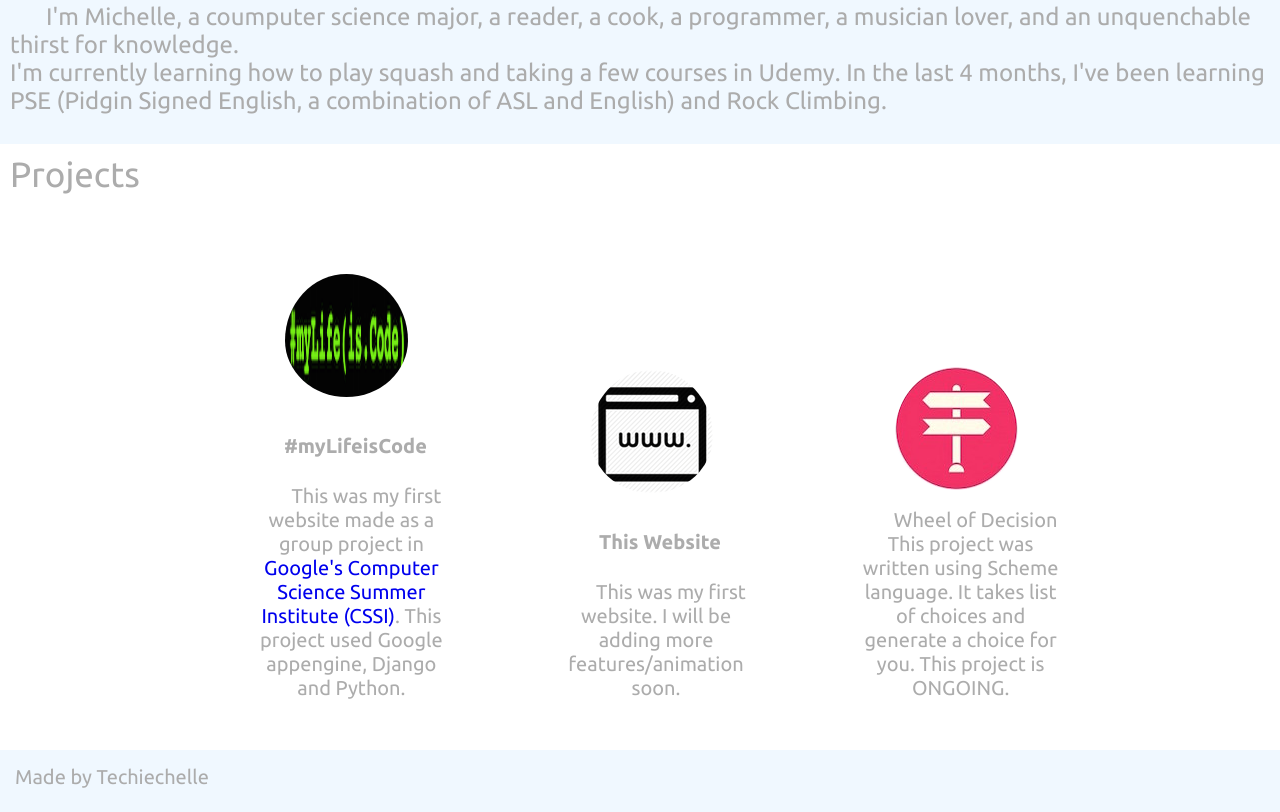
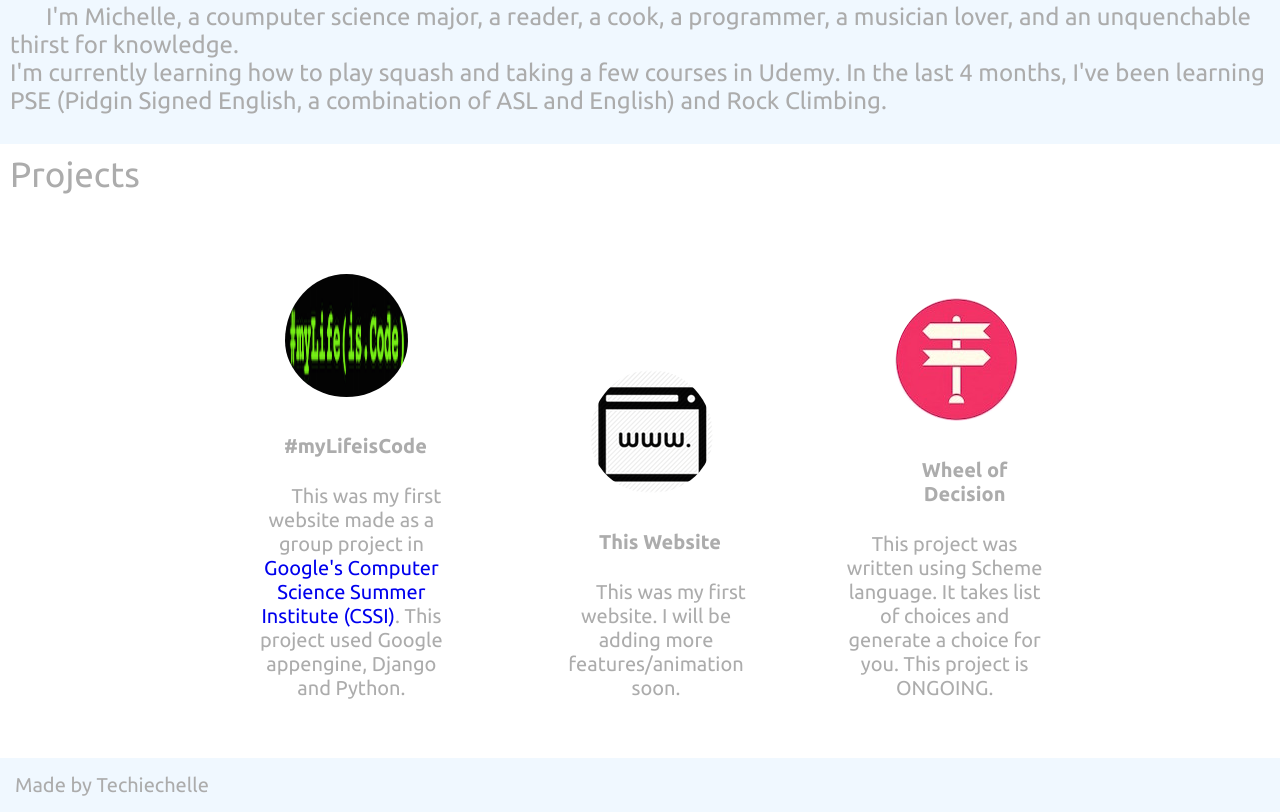
Before and after one commit to techiechelle/disasterwarning, a plain HTML site: page index.html in a window 1280 px wide. Shown: the part 546-1358 px from the top of the page. Drawn offline with Linux system fonts and the light colour scheme.

Commit message:
added h4 tag to the 3rd project

```diff
--- a/index.html
+++ b/index.html
@@ -62,7 +62,8 @@
 					<div class="an-item">
 						<div class="text-item">
 							<img src="images/wheelicon.jpg" alt="logo3">
-							<p class="description">Wheel of Decision<br>
+							<p class="description">
+								<h4>Wheel of Decision</h4>
 							This project was written using Scheme language. It takes list of choices and generate a choice for you. This project is ONGOING.
 						</p>
 						</div>
```
